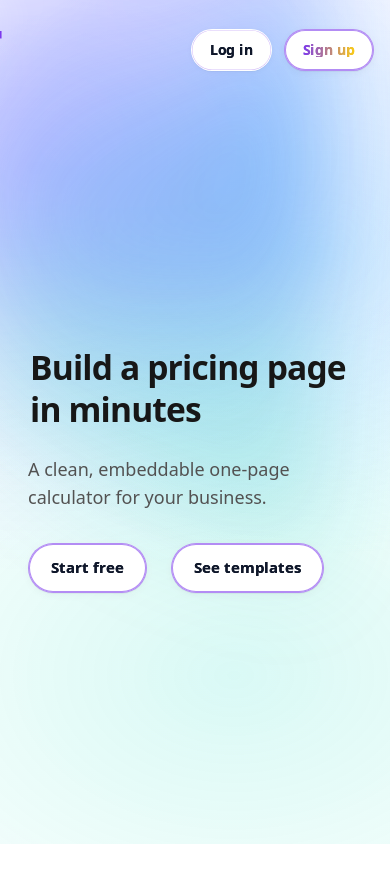
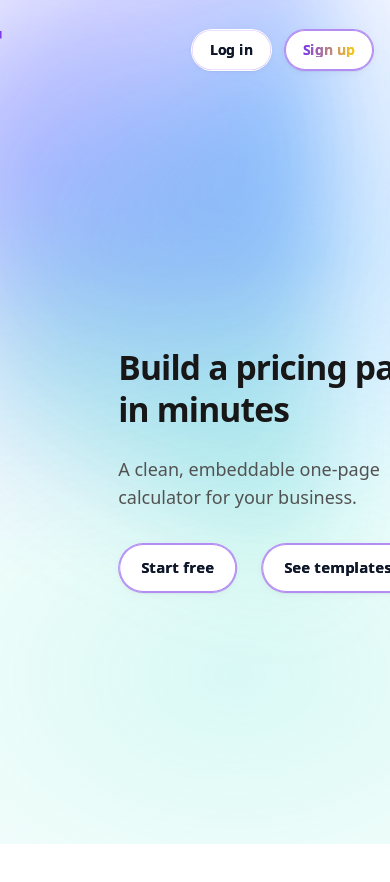
Before and after one commit to rusuper-max/Tierless, a Next.js app: page / in a window 390 px wide. Shown: the top 882 px of the page. Built offline with nearby package versions, Linux system fonts and the light colour scheme.

Commit message:
Phase 2 v7.3: mobile stack + hero safe-left + minor sizing

```diff
--- a/src/components/marketing/SceneHeroPhase.tsx
+++ b/src/components/marketing/SceneHeroPhase.tsx
@@ -27,23 +27,24 @@ export default function SceneHeroPhase() {
           </div>
 
           {/* Hero sadržaj (centriran) */}
-          <div className="relative z-10 min-h-[100svh] px-4 sm:px-6 grid place-items-center">
+          <div className="relative z-10 min-h-[100svh] px-6 grid place-items-center">
             <div className="mx-auto max-w-6xl grid lg:grid-cols-2 items-center gap-10 pt-24">
-              {/* Mobile “safe” levi buffer + blagi pomak naslova udesno */}
+              {/* TEST: ogromno pomeranje udesno samo na mobilu + safe-area levi buffer */}
               <div
                 className={[
                   "space-y-6",
-                  // Mobile: dodaj bezbedan levi razmak (safe-area + 12px), desktop: reset
-                  "[padding-inline-start:calc(env(safe-area-inset-left,0px)+12px)]",
+                  // Bezbedan levi razmak (iOS notch + dodatnih 24px)
+                  "[padding-inline-start:calc(env(safe-area-inset-left,0px)+24px)]",
                   "sm:[padding-inline-start:0px]",
+                  // Ogroman pomak udesno samo na mobilu da vidimo da li prestaje sečenje
+                  "translate-x-[18vw] sm:translate-x-0",
                 ].join(" ")}
               >
                 <h1
                   className={[
                     "font-semibold tracking-tight text-neutral-900 leading-tight",
-                    // Mobile: malo manji naslov + malko udesno; desktop: veliki i bez pomaka
+                    // Malo manji na mobilu da dodatno smanjimo rizik od sečenja
                     "text-[clamp(30px,8.6vw,44px)] sm:text-7xl",
-                    "translate-x-[2px] sm:translate-x-0",
                   ].join(" ")}
                 >
                   {t("hero.title")}
```
